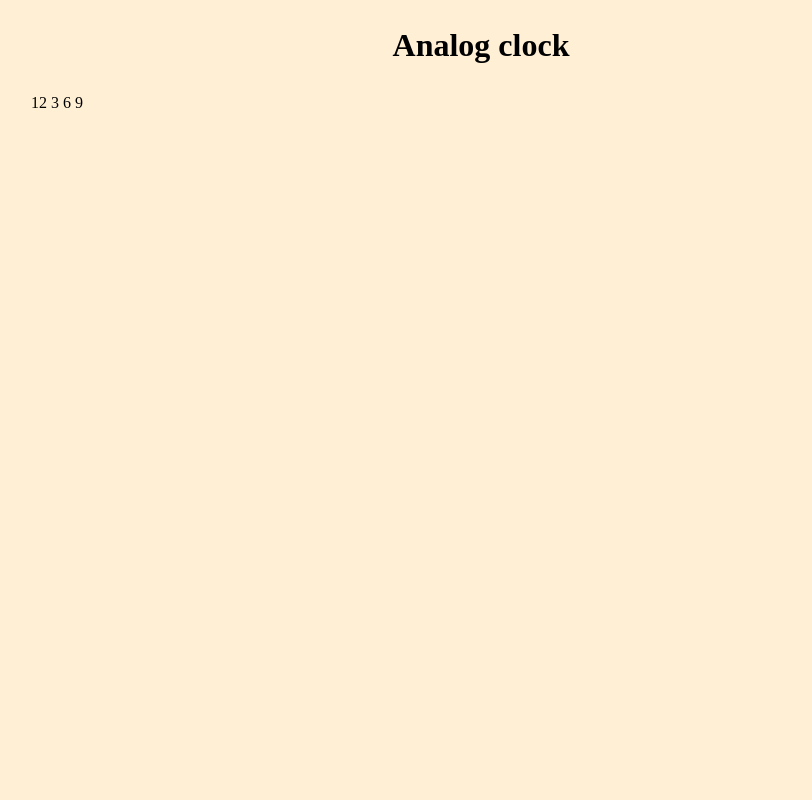
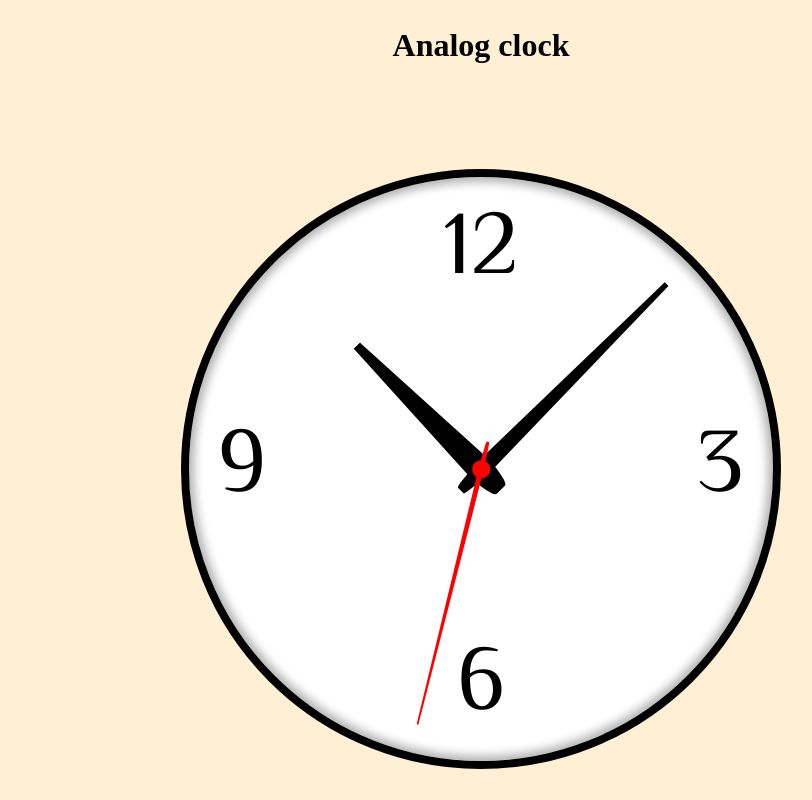
Before and after one commit to kakashi397/AnalogClock, a website built with Vite: page index.html in a window 1280 px wide. Shown: the whole page, without its empty margins (159-971 px from the left). Built offline with nearby package versions, Linux system fonts and the light colour scheme.

Commit message:
一旦CSSはこの辺で良しとする

```diff
--- a/index.html
+++ b/index.html
@@ -5,20 +5,27 @@
   <meta charset="UTF-8">
   <meta name="viewport" content="width=device-width, initial-scale=1.0">
   <link href="https://unpkg.com/sanitize.css" rel="stylesheet" />
+  <link rel="preconnect" href="https://fonts.googleapis.com">
+  <link rel="preconnect" href="https://fonts.gstatic.com" crossorigin>
+  <link href="https://fonts.googleapis.com/css2?family=El+Messiri:wght@400..700&family=VT323&display=swap"
+    rel="stylesheet">
   <title>Analog Clock</title>
 </head>
 
 <body>
   <div class="container">
     <h1>Analog clock</h1>
-    <div class="edge-clock">
-      <span class="clock-hour"></span>
-      <span class="clock-min"></span>
-      <span class="clock-sec"></span>
-      <span class="clock-12">12</span>
-      <span class="clock-3">3</span>
-      <span class="clock-6">6</span>
-      <span class="clock-9">9</span>
+    <div class="clock__wrapper">
+      <div class="clock clock__edge">
+        <span id="hour" class="clock__hour"></span>
+        <span id="min" class="clock__min"></span>
+        <span id="sec" class="clock__sec"></span>
+        <span class="clock__shaft"></span>
+        <span class="clock__12">12</span>
+        <span class="clock__3">3</span>
+        <span class="clock__6">6</span>
+        <span class="clock__9">9</span>
+      </div>
     </div>
   </div>
 
--- a/src/styles/main.scss
+++ b/src/styles/main.scss
@@ -3,7 +3,7 @@ body {
 }
 
 .container {
-  max-width: 900px;
+  width: 900px;
   margin-inline: auto;
 }
 
@@ -11,3 +11,120 @@ h1 {
   width: max-content;
   margin-inline: auto;
 }
+
+.clock {
+  aspect-ratio: 1/1;
+  width: 600px;
+  background-color: #fff;
+  position: relative;
+
+  &__wrapper {
+    margin-top: 100px;
+    margin-inline: auto;
+    width: max-content;
+  }
+
+  &__edge {
+    border: 8px black solid;
+    border-radius: 50%;
+    box-shadow: inset 0px 0px 10px 5px rgba(0, 0, 0, 0.3);
+    /*
+      - inset: 内側の影
+      - 0px 0px: 水平・垂直方向のオフセットなし（中央に影）
+      - 15px: ぼかしの強さ
+      - 5px: 影の広がり具合（時計の内側に向かって少し広げる）
+      - rgba(0, 0, 0, 0.3): 半透明の黒色
+    */
+  }
+
+  &__hour {
+    display: block;
+    width: 5%;
+    height: 35%;
+    background-color: black;
+    border-radius: 30%;
+    clip-path: polygon(35% 0, 65% 0, 100% 100%, 60% 100%, 40% 100%, 0 100%);
+    position: absolute;
+    top: 20%;
+    left: 50%;
+    transform: translateX(-50%) rotate(-45deg);
+    transform-origin: center 86%;
+  }
+
+  &__min {
+    display: block;
+    width: 3%;
+    height: 50%;
+    background-color: black;
+    border-radius: 30%;
+    clip-path: polygon(35% 0, 65% 0, 100% 100%, 60% 100%, 40% 100%, 0 100%);
+    position: absolute;
+    bottom: 45%;
+    left: 50%;
+    transform: translateX(-50%) rotate(45deg);
+    transform-origin: center 90%;
+  }
+
+  &__sec {
+    display: block;
+    width: 1%;
+    height: 50%;
+    background-color: red;
+    border-radius: 30%;
+    clip-path: polygon(35% 0, 65% 0, 100% 100%, 60% 100%, 40% 100%, 0 100%);
+    position: absolute;
+    bottom: 45%;
+    left: 50%;
+    transform: translateX(-50%) rotate(194deg);
+    transform-origin: center 90%;
+  }
+
+  &__shaft {
+    display: block;
+    width: 3%;
+    height: 3%;
+    background-color: red;
+    border-radius: 50%;
+    position: absolute;
+    top: 50%;
+    left: 50%;
+    transform: translate(-50%, -50%);
+  }
+
+  &__12,
+  &__3,
+  &__6,
+  &__9 {
+    font-family: "El Messiri", sans-serif;
+    font-optical-sizing: auto;
+    font-weight: 400;
+    font-style: normal;
+    font-size: 90px;
+    line-height: 1;
+    position: absolute;
+  }
+
+  &__12 {
+    top: 5%;
+    left: 50%;
+    transform: translateX(-50%);
+  }
+
+  &__3 {
+    right: 5%;
+    top: 50%;
+    transform: translateY(-50%);
+  }
+
+  &__6 {
+    left: 50%;
+    bottom: 5%;
+    transform: translateX(-50%);
+  }
+
+  &__9 {
+    top: 50%;
+    left: 5%;
+    transform: translateY(-50%);
+  }
+}
```
